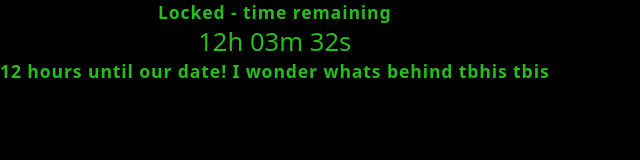
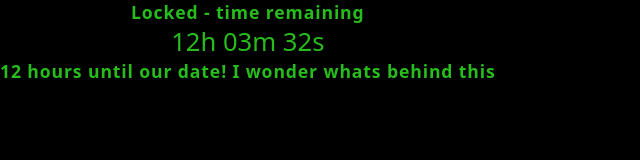
Before and after one commit to MassWheeler/Website, a plain HTML site: page index.html in a window 1280 px wide. Shown: the whole page, without its empty margins (0-640 px from the left). Drawn offline with Linux system fonts and the light colour scheme.

Commit message:
index.html

```diff
--- a/index.html
+++ b/index.html
@@ -104,7 +104,7 @@ content="width=device-width,initial-scale=1.0"/>
     <div id = "locked">
         <div id = "locked-label">Locked - time remaining</div>
         <div id="countdown">calculating...</div>
-        <div id="locked-label">12 hours until our date! I wonder whats behind tbhis tbis</div>
+        <div id="locked-label">12 hours until our date! I wonder whats behind this</div>
     </div>
 
     <div id="content">
```
